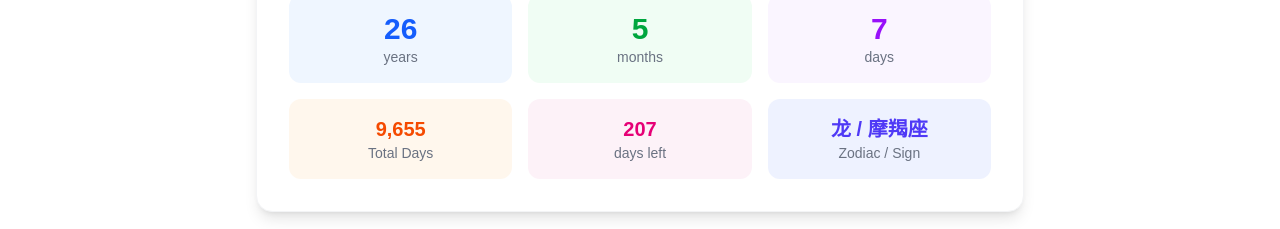
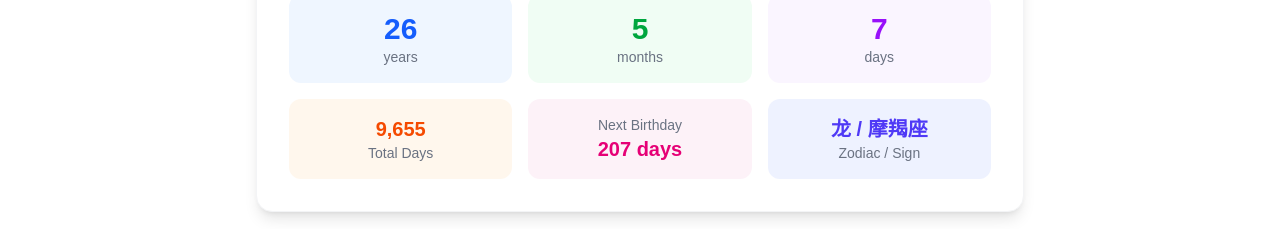
Before and after one commit to dashe-pro/calc-master, a Next.js app: page /calculators/age in a window 1280 px wide. Shown: the part 365-594 px from the top of the page. Built offline with nearby package versions, Linux system fonts and the light colour scheme; no server answers.

Commit message:
fix: improve age calculator 'days until birthday' display and password generator labels

```diff
--- a/src/components/calculators/AgeCalculator.tsx
+++ b/src/components/calculators/AgeCalculator.tsx
@@ -51,9 +51,9 @@ export default function AgeCalculator() {
             <p className="text-xl font-bold text-orange-600">{age.totalDays.toLocaleString()}</p>
             <p className="text-sm text-gray-500">{t.ageCalc.totalDays}</p>
           </div>
-          <div className="bg-pink-50 rounded-xl p-4 text-center">
-            <p className="text-xl font-bold text-pink-600">{age.daysUntilBirthday}</p>
-            <p className="text-sm text-gray-500">{t.ageCalc.daysUntil}</p>
+          <div className="bg-pink-50 rounded-xl p-4 text-center col-span-2 md:col-span-1">
+            <p className="text-sm text-gray-500">{t.ageCalc.nextBirthday}</p>
+            <p className="text-xl font-bold text-pink-600">{age.daysUntilBirthday} {t.ageCalc.days}</p>
           </div>
           <div className="bg-indigo-50 rounded-xl p-4 text-center">
             <p className="text-xl font-bold text-indigo-600">{age.zodiac} / {age.westernZodiac}</p>
--- a/src/lib/i18n/locales/zh.ts
+++ b/src/lib/i18n/locales/zh.ts
@@ -65,7 +65,7 @@ export const zh: Translations = {
     legendNormal: '正常 (25-75%)', legendLowNormal: '中下/中上 (10-90%)', legendUnderOver: '偏矮/偏高 (3-97%)', legendExtreme: '偏矮小/超高 (<3% 或 >97%)',
   },
   percentage: { title: '百分比计算器', modePercentOf: 'X 的 Y% 是多少', modeWhatPercent: 'X 占 Y 的百分之几', modeChange: '百分比变化', value: '数值', percent: '百分比', total: '总数', result: '结果', from: '从', to: '到', increase: '增加', decrease: '减少' },
-  ageCalc: { title: '年龄计算器', birthDate: '出生日期', age: '年龄', years: '岁', months: '个月', days: '天', totalDays: '总天数', nextBirthday: '下一个生日', daysUntil: '还有', zodiac: '生肖/星座' },
+  ageCalc: { title: '年龄计算器', birthDate: '出生日期', age: '年龄', years: '岁', months: '个月', days: '天', totalDays: '总天数', nextBirthday: '下一个生日', daysUntil: '距生日', zodiac: '生肖/星座' },
   randomNumber: { title: '随机数生成器', min: '最小值', max: '最大值', count: '生成数量', unique: '去重（不重复）', generate: '生成随机数', result: '结果', copy: '一键复制', copied: '已复制' },
   mortgage: {
     title: '房贷计算器', loanAmount: '贷款金额（元）', interestRate: '年利率（%）', loanTerm: '贷款期限（年）',
```
